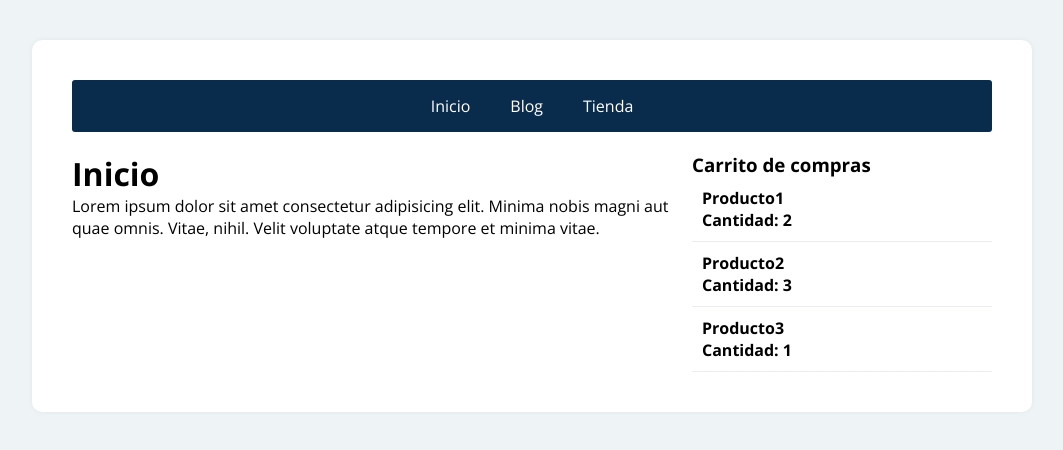
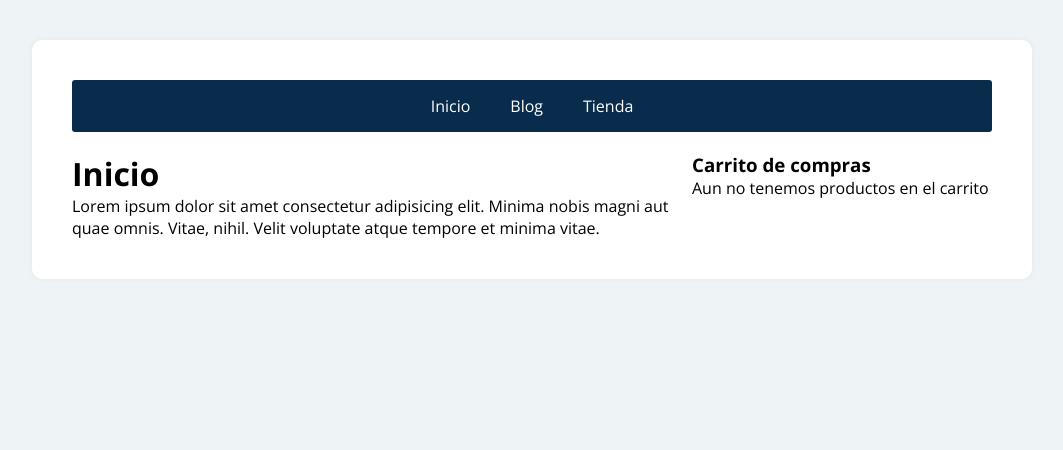
Before and after one commit to sekeer11/app_tienda, a React (Create React App) app: page / in a window 1280 px wide. Shown: the top 450 px of the page, without its empty margins (108-1171 px from the left). Built offline with nearby package versions, Linux system fonts and the light colour scheme.

Commit message:
Continuacion de la implementación del carrito de compras

```diff
--- a/src/App.js
+++ b/src/App.js
@@ -1,4 +1,4 @@
-import React from 'react';
+import React, {useState} from 'react';
 import styled from 'styled-components';
 import { NavLink, Route, Routes } from 'react-router-dom';
 import Inicio from './components/Inicio';
@@ -6,6 +6,9 @@ import Blog from './components/Blog';
 import Tienda from './components/Tienda';
 import Error404 from './components/Error404'
 import Carrito from './components/Carrito';
+
+
+const App = () => {
 
   const productos = [
     {
@@ -30,7 +33,44 @@ const productos = [
     }
   ]
 
-const App = () => {
+  const[carrito, cambiarCarrito] = useState([]);
+
+  const agregarProductoAlCarrito = (idProducto, nombreProducto) => {
+    if (carrito.length === 0) {
+      // Añadiendo producto al carrito si está vacío
+      cambiarCarrito([
+        {id: idProducto, nombre: nombreProducto, cantidad: 1}
+      ]);
+    } else {
+      // Si no exite entonces lo agregamos
+
+      // Clonamos el carrito
+      const nuevoCarrito = [...carrito];
+
+      // Comprobamos si el producto que deseamos agregar ya esta en el carrito
+      const yaEstaEnCarrito = nuevoCarrito.filter((producto) => {
+        return producto.id === idProducto
+      }).length > 0;
+
+      // Si ya existe se actualiza la cantidad
+      if (yaEstaEnCarrito) {
+        cambiarCarrito(
+            nuevoCarrito.map(producto => {
+              if (producto.id === idProducto) {
+                return {...producto, cantidad: producto.cantidad + 1}
+              }
+              return producto;
+          })
+        )
+      } else {
+        cambiarCarrito(nuevoCarrito.push(
+          {id: idProducto, nombre: nombreProducto, cantidad: 1}
+        ));
+      }
+
+    }
+  }
+
   return (
 
       <Contenedor>
@@ -43,12 +83,17 @@ const App = () => {
           <Routes>
             <Route path="/" element={<Inicio /> } />
             <Route path="/blog" element={<Blog /> } />
-            <Route path="/tienda" element={<Tienda productos={productos} /> } />
+            <Route
+              path="/tienda"
+              element={
+                <Tienda productos={productos} agregarProductoAlCarrito={agregarProductoAlCarrito} />
+              }
+            />
             <Route path="*" element={<Error404 /> } />
           </Routes>
         </main>
         <aside>
-          <Carrito />
+          <Carrito carrito={carrito} />
         </aside>
       </Contenedor>
    );
--- a/src/components/Carrito.jsx
+++ b/src/components/Carrito.jsx
@@ -1,23 +1,19 @@
-import React, {useState} from 'react';
+import React from 'react';
 import styled from 'styled-components';
 
-const Carrito = () => {
-    const[carrito, cambiarCarrito] = useState([
-        { id: 1, cantidad: 2, nombre: 'Producto1'},
-        { id: 2, cantidad: 3, nombre: 'Producto2'},
-        { id: 3, cantidad: 1, nombre: 'Producto3'}
-    ]);
+const Carrito = ({carrito}) => {
+
     return (
         <div>
             <h3>Carrito de compras</h3>
             {carrito.length > 0 ?
                 carrito.map( (producto, index) => {
                     return(
-                        <Producto>
+                        <Producto key={index}>
                             <NombreProducto>
                                 {producto.nombre}
                             </NombreProducto>
-                            <NombreProducto> Cantidad: {producto.cantidad} </NombreProducto>
+                            Cantidad: {producto.cantidad}
                         </Producto>
                     );
                 })
--- a/src/components/Productos.jsx
+++ b/src/components/Productos.jsx
@@ -1,17 +1,17 @@
 import React from 'react';
 import styled from 'styled-components';
 
-const Productos = ({ productos }) => {
+const Productos = ({ productos, agregarProductoAlCarrito }) => {
     return (
         <div>
             <h3>Productos</h3>
             <ContenedorProductos>
                 { productos.map( producto => {
                     return(
-                        <Producto>
+                        <Producto key={producto.id}>
                             <h3> { producto.nombre } </h3>
                             <p> { producto.descripcion } </p>
-                            <Boton>Añadir al carrito</Boton>
+                            <Boton onClick={() => agregarProductoAlCarrito(producto.id, producto.nombre)}>Añadir al carrito</Boton>
                         </Producto>
                     );
                 } ) }
--- a/src/components/Tienda.jsx
+++ b/src/components/Tienda.jsx
@@ -1,11 +1,11 @@
 import React from 'react';
 import Productos from './Productos';
 
-const Tienda = ({productos}) => {
+const Tienda = ({productos, agregarProductoAlCarrito}) => {
     return (
         <div>
             <h1>Tienda</h1>
-            <Productos productos={productos} />
+            <Productos productos={productos} agregarProductoAlCarrito={agregarProductoAlCarrito} />
         </div>
      );
 }
```
Lines whose indentation alone changed are shown as unchanged.
